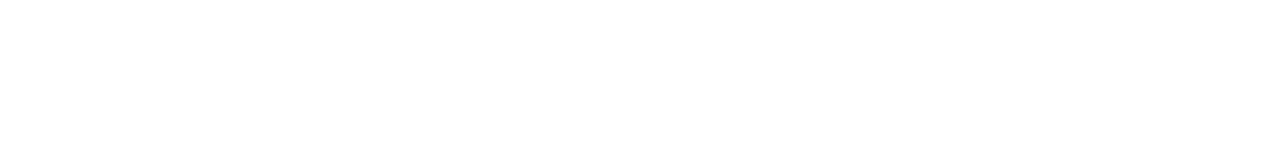
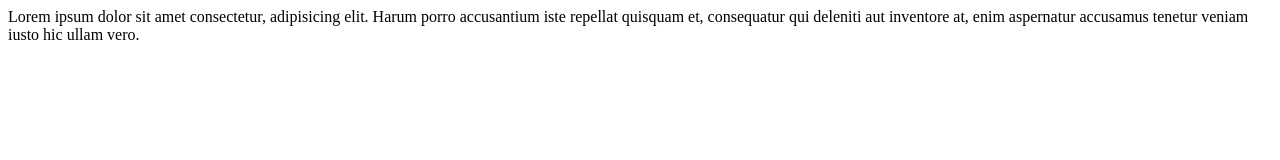
Before and after one commit to magilnb/Tester1, a plain HTML site: page index.html in a window 1280 px wide. Drawn offline with Linux system fonts and the light colour scheme.

Commit message:
awalan tes1

```diff
--- a/index.html
+++ b/index.html
@@ -6,6 +6,6 @@
     <title>Document</title>
 </head>
 <body>
-
+    Lorem ipsum dolor sit amet consectetur, adipisicing elit. Harum porro accusantium iste repellat quisquam et, consequatur qui deleniti aut inventore at, enim aspernatur accusamus tenetur veniam iusto hic ullam vero.
 </body>
 </html>
```
Also changed, not shown: index.css (added).
